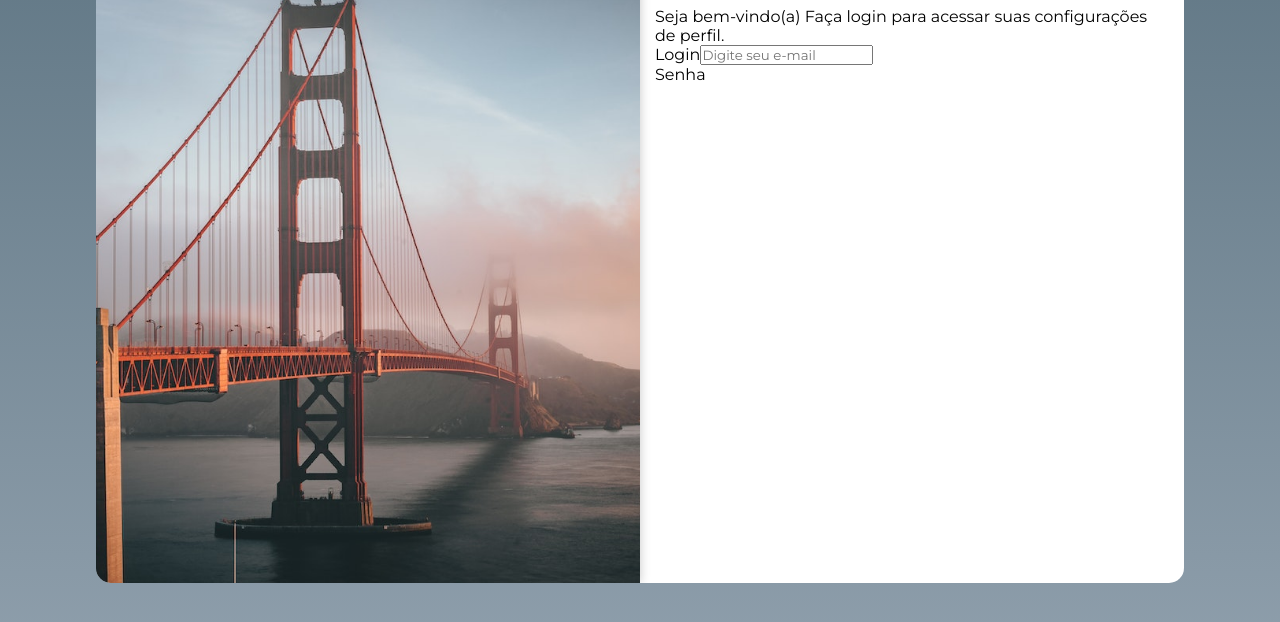
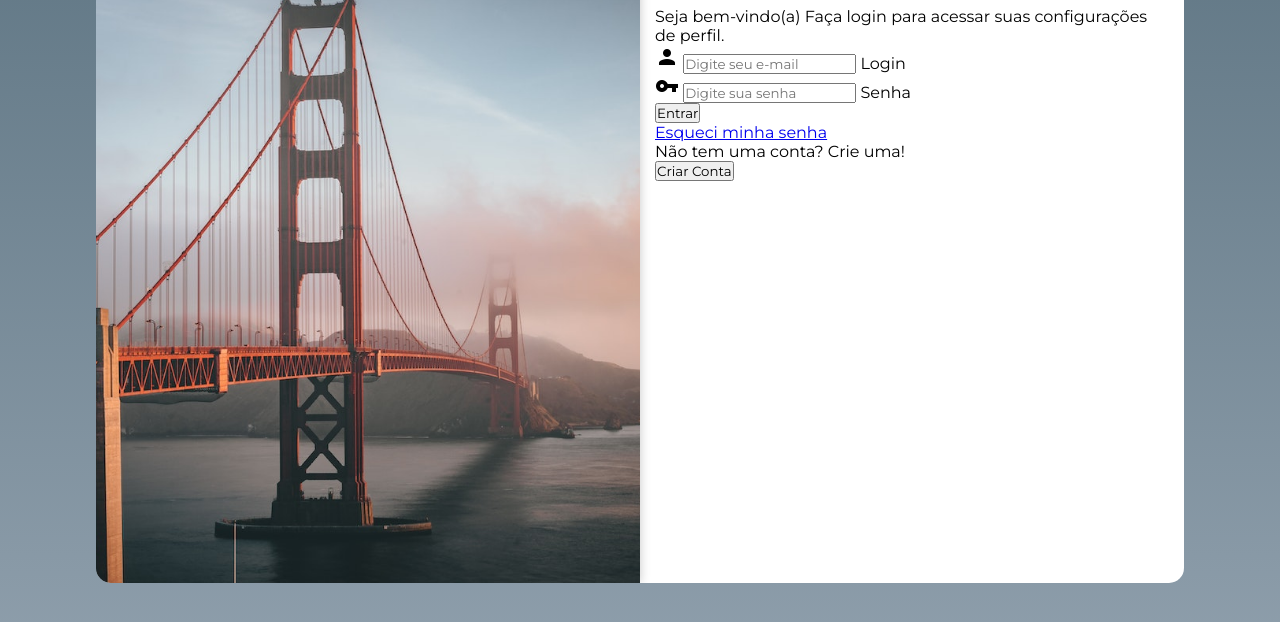
Before and after one commit to lucaslehm/projeto-login, a plain HTML site: page index.html in a window 1280 px wide. Shown: the part 132-754 px from the top of the page. Drawn offline with Linux system fonts and the light colour scheme.

Commit message:
login att

```diff
--- a/estilos/media-query.css
+++ b/estilos/media-query.css
@@ -35,4 +35,10 @@
     #formulario > p {
         font-size: 1.0em;
     }
+    #formulario a {
+        font-size: 1.0em;
+    }
+    .tm {
+        font-size: 1.0em;
+    }
 }
--- a/estilos/style.css
+++ b/estilos/style.css
@@ -57,3 +57,9 @@ section#login > div#formulario {
 #formulario > p {
     font-size: 0.8em;
 }
+#formulario a {
+    font-size: 0.8em;
+}
+.tm {
+    font-size: 0.8em;
+}
--- a/index.html
+++ b/index.html
@@ -5,6 +5,8 @@
     <meta http-equiv="X-UA-Compatible" content="IE=edge">
     <meta name="viewport" content="width=device-width, initial-scale=1.0">
     <title>Login</title>
+    <link href="https://fonts.googleapis.com/icon?family=Material+Icons"
+      rel="stylesheet">
     <link rel="stylesheet" href="estilos/style.css">
     <link rel="stylesheet" href="estilos/media-query.css">
 </head>
@@ -12,18 +14,26 @@
     <main>
         <section id="login">
             <div id="imagem">
-
             </div>
             <div id="formulario">
                 <h1>Login</h1>
                 <p>Seja bem-vindo(a) Faça login para acessar suas configurações de perfil.</p>
-                <form action="login.php" method="post">
+                <form action="login.php" method="post" autocomplete="on">
                     <div class="campo">
-                        <label for="ilogin">Login</label><input type="email" name="login" id="ilogin" placeholder="Digite seu e-mail" required>
+                        <span class="material-icons">person</span> <input type="email" name="login" id="ilogin" placeholder="Digite seu e-mail" required autocomplete="email"> <label for="ilogin">Login</label>
                     </div>
-                    <label for="isenha">Senha</label>
-
+                    <div class="campo">
+                        <span class="material-icons">vpn_key</span> <input type="password" name="senha" id="isenha" placeholder="Digite sua senha" required minlength="8" maxlength="30" autocomplete="current-password"> <label for="isenha">Senha</label>
+                    </div>
+                    <div>
+                        <input type="submit" value="Entrar">
+                    </div>
+                    <p><a href="#">Esqueci minha senha</a></p>
                 </form>
+                <div>
+                    <p class="tm">Não tem uma conta? Crie uma!</p>
+                    <input type="button" value="Criar Conta">
+                </div>
             </div>
         </section>
     </main>
```
